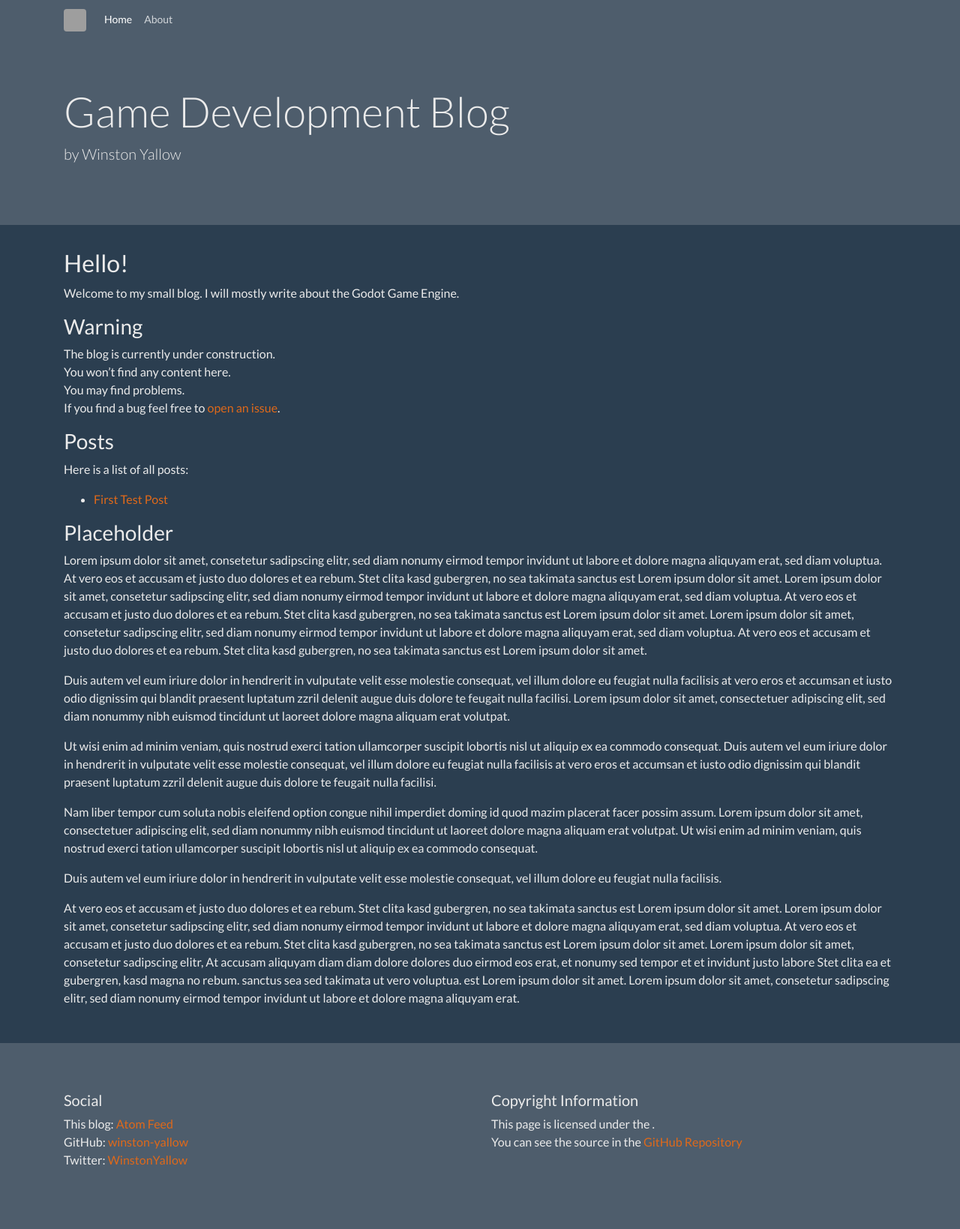
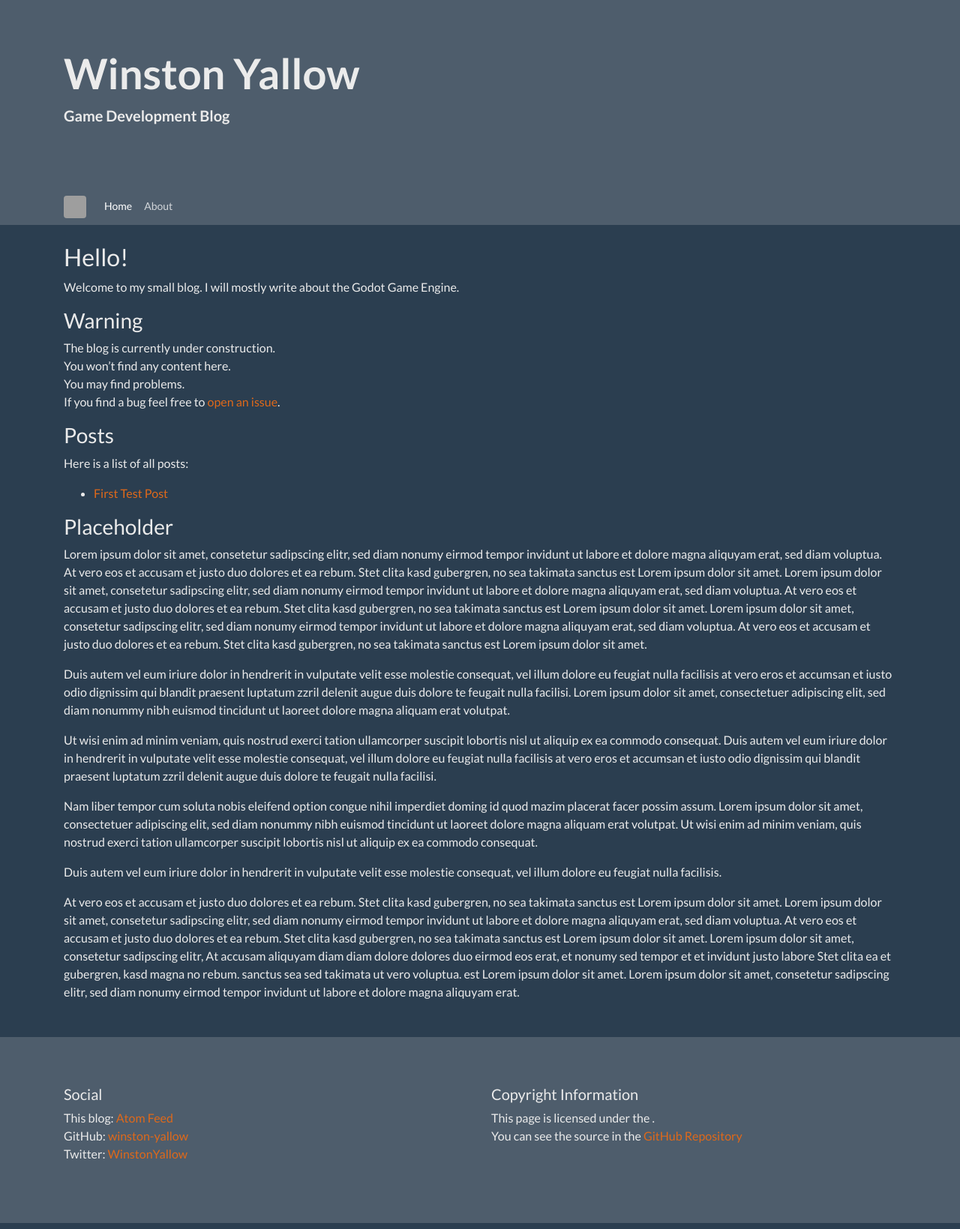
Before and after one commit to winston-yallow/winston-yallow.github.io, a Jekyll site: the page built from index.md, in a window 1280 px wide. Shown: the whole page at 75% size. Built offline with Jekyll 4.4.1, drawn with Linux system fonts in a browser that asks for light colours; nearby versions of some CDN libraries; our own code applies the rules of GitHub Pages for plain Markdown files; grey boxes are pictures that could not be loaded.

Commit message:
Update header

```diff
--- a/_config.yml
+++ b/_config.yml
@@ -1,6 +1,9 @@
 
-title: "Game Development Blog"
-description: "by Winston Yallow"
+title: "Winston Yallow"
+title_animation:
+  width: 180px
+  time: 300ms
+description: "Game Development Blog"
 twitter_name: "WinstonYallow"
 
 repository: winston-yallow/winston-yallow.github.io
--- a/_layouts/basic.html
+++ b/_layouts/basic.html
@@ -17,16 +17,35 @@
       .img-round {
         border-radius: .25rem !important;
       }
+      .scrollshow {
+        overflow-x: hidden;
+        width: auto;
+        max-width: 0px;
+        display: block;
+        float: right;
+        transition: max-width {{ site.title_animation.time }} linear;
+      }
+      .scrollshow.active {
+        max-width: {{ site.title_animation.width }};
+      }
     </style>
 
   </head>
   <body>
 
-    <nav class="navbar navbar-expand-sm navbar-dark bg-dark">
+    <div class="jumbotron jumbotron-fluid mb-0">
+      <div class="container">
+        <h1 class="display-4 font-weight-bold">{{ site.title }}</h1>
+        <p class="lead font-weight-bold">{{ site.description }}</p>
+      </div>
+    </div>
+
+    <nav class="navbar navbar-expand-sm navbar-dark bg-secondary sticky-top mb-4">
       <div class="container">
 
         <a class="navbar-brand" href="/">
           <img src="{{ site.github.owner_gravatar_url }}" class="img-round" width="30" height="30" alt="">
+          <span class="scrollshow activate-scroll-gt-150">&nbsp;&nbsp;WinstonYallow</span>
         </a>
         <button class="navbar-toggler" type="button" data-toggle="collapse" data-target="#navbarColor02" aria-controls="navbarColor02" aria-expanded="false" aria-label="Toggle navigation">
           <span class="navbar-toggler-icon"></span>
@@ -58,13 +77,6 @@
 
       </div>
     </nav>
-
-    <div class="jumbotron jumbotron-fluid">
-      <div class="container">
-        <h1 class="display-4">{{ site.title }}</h1>
-        <p class="lead">{{ site.description }}</p>
-      </div>
-    </div>
 
     <div class="container">
 
```
Also changed, not shown: other parts of _layouts/basic.html (+19 -0 lines).
